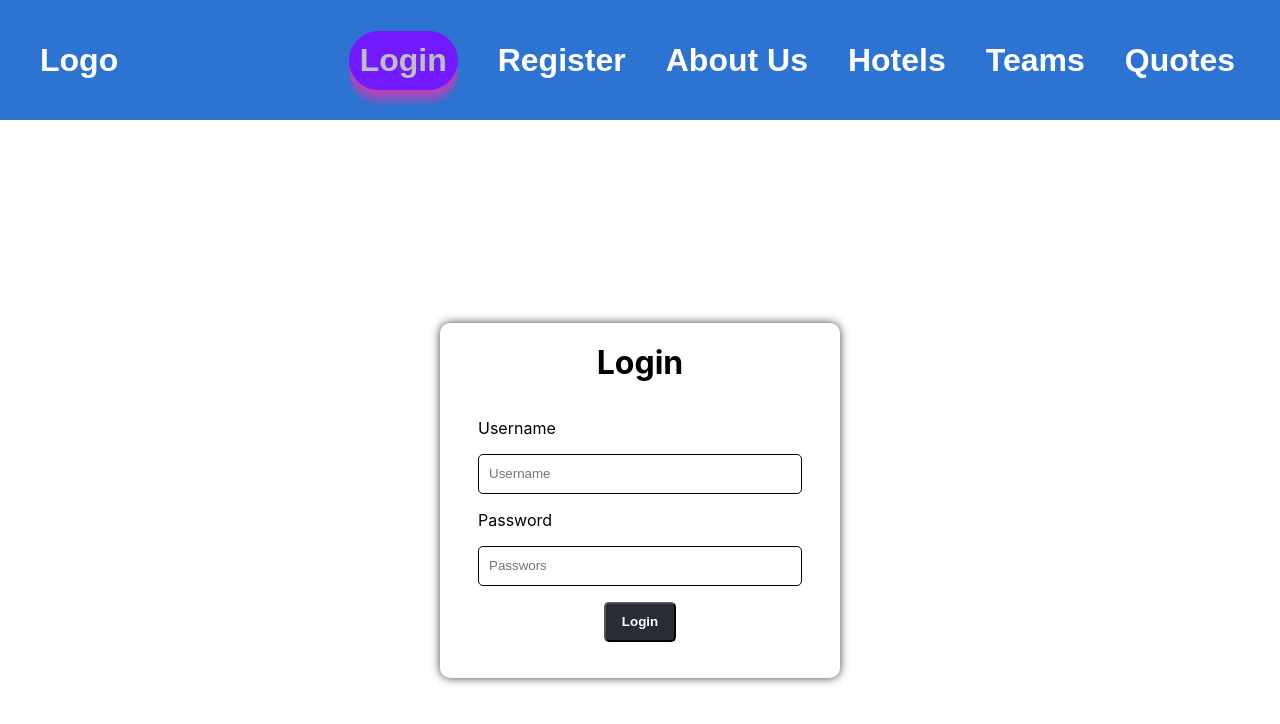
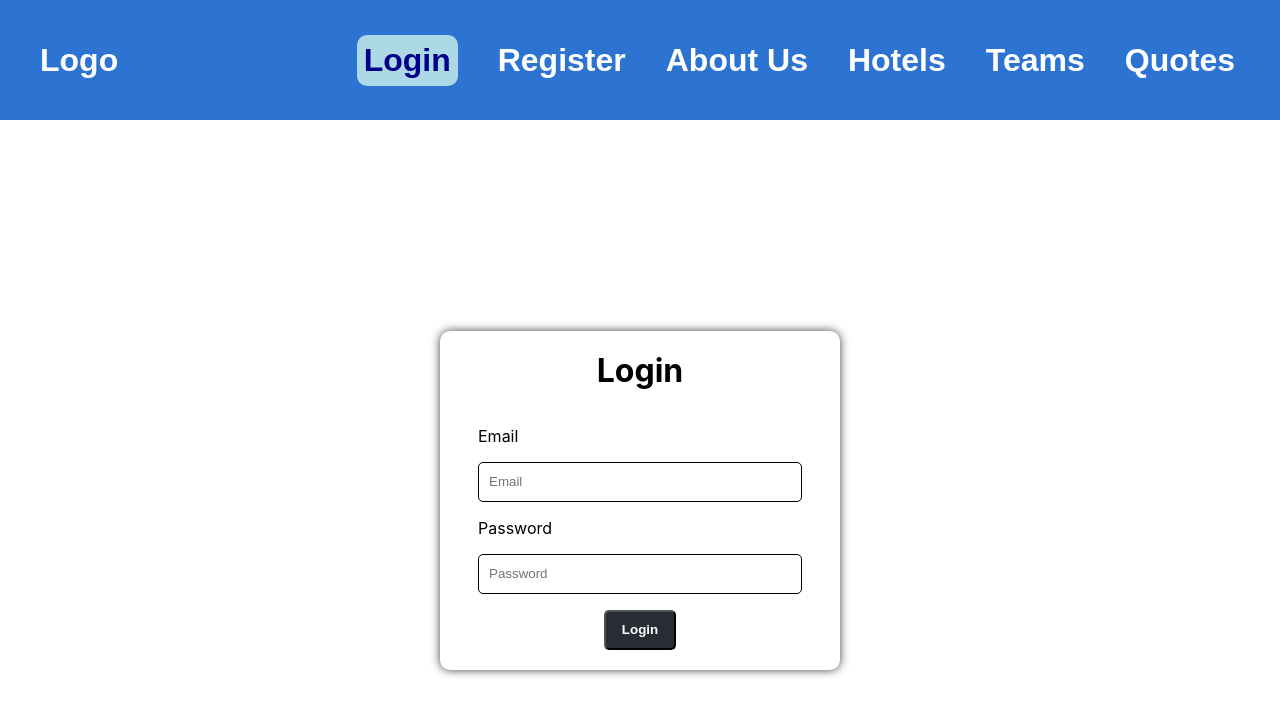
Before and after one commit to mehmedkucevic/first-react-app, a React (Create React App) app: page /login in a window 1280 px wide. Shown: the top 724 px of the page. Built offline with nearby package versions, Linux system fonts and the light colour scheme.

Commit message:
react exercise

```diff
--- a/src/App.js
+++ b/src/App.js
@@ -90,7 +90,7 @@ function App() {
               console.log("okrenuo se niz");
             }}
           >
-            Promeni raspored poruka
+            Promeni raspored poruka`
           </button>
           {arr.map((poruka) => (
             <p>{poruka}</p>
@@ -99,13 +99,13 @@ function App() {
       <Navbar />
       <Routes>
         <Route path="/" element={<Form />} />
+        <Route path="/login" element={<Login />} />
+        <Route path="/register" element={<Register />} />
         <Route path="/about-us" element={<AboutUs />} />
         <Route path="/hotels" element={<Hotels />} />
         <Route path="/teams" element={<Teams />} />
         <Route path="/quotes" element={<Quotes />} />
         <Route path="/hotels/:id" element={<Hotel />} />
-        <Route path="/login" element={ < Login/>} />
-        <Route path="/register" element={ < Register />} />
       </Routes>
     </>
   );
--- a/src/components/Cards/HotelCard/HotelCard.js
+++ b/src/components/Cards/HotelCard/HotelCard.js
@@ -43,21 +43,14 @@ export default function HotelCard(props) {
         <img src={props.imageURL} alt={"profile_img"} className="hotelimg" />
         <div>
           <p className="hotelname">{props.name}</p>
-          <div className="stars">
           <h3
             style={{
-              textAlign: "center",
-              alignSelf:"center",
-              alignItems:"center",
-              width:"130px",
               background:
                 rating < 7 ? "orange" : rating < 9 ? "yellow" : "green",
             }}
           >
-
             {stars(props.stars)}
           </h3>
-          </div>
           <p className="hoteldesc">{props.description}</p>
           <p>
             <span className="hotelrat"> {props.rating} </span>{" "}
--- a/src/components/Cards/TeamCard/TeamCard.css
+++ b/src/components/Cards/TeamCard/TeamCard.css
@@ -18,9 +18,9 @@
   flex-direction: row;
   justify-content: space-around;
 }
-.info {
+/* .info {
   width: 100%;
   text-align: center;
-  background-color: rgb(251, 251, 154);
+  background-color: rgb(0, 0, 0);
   margin-bottom: 20px;
-}
+} */
--- a/src/components/Navbar/Navbar.js
+++ b/src/components/Navbar/Navbar.js
@@ -4,20 +4,16 @@ import { NavLink } from "react-router-dom";
 
 function Navbar(props) {
   const acitveStyles = {
-    backgroundColor: "#7119ff",
-    padding: "11px",
-    borderRadius: "30px",
-    color: "#bebebe",
+    backgroundColor: "lightblue",
+    padding: "7px",
+    borderRadius: "10px",
+    color: "darkblue",
     textDecoration: "none",
     margin: "20px",
-    boxShadow:
-      "rgba(240, 46, 170, 0.4) 0px 5px, rgba(240, 46, 170, 0.3) 0px 10px, rgba(240, 46, 170, 0.2) 0px 15px",
-    scroll: "smooth",
-    transition: "transform 0.4s ease-in-out",
   };
   const styles = {
     textDecoration: "none",
-    color: "white",
+    color: "#fefefe",
     margin: "20px",
   };
   return (
--- a/src/pages/Login/Login.js
+++ b/src/pages/Login/Login.js
@@ -1,26 +1,48 @@
 import { useState } from "react";
 import "./Login.css";
+import axios from "axios";
 export function Login() {
-  async function Login() {
-    axios.post("");
+  async function loginUser(data) {
+    try {
+      const user = await axios.post(
+        "https://nit-backend.onrender.com/users/login",
+        data
+      );
+      const userInfo = await user.data;
+      console.log(userInfo);
+    } catch (err) {
+      console.log(err.response.data.err);
+    }
   }
-  function handleClick(e) {}
-  const [username, setUsername] = useState("");
+
+  function handleClick(e) {
+    e.preventDefault();
+    loginUser({
+      email,
+      password,
+    });
+  }
+  const [email, setEmail] = useState("");
+  const [password, setPassword] = useState("");
+  //   const [userInput, setUserInput] = useState({
+  //     email: "",
+  //     password:""
+  //   })
 
   return (
     <div className="cointener">
       <form>
         <h1>Login</h1>
-        <label className="label">Username</label>
+        <label className="label">Email</label>
         <input
           className="input"
-          type="text"
-          value={username}
+          type="email"
+          value={email}
           onChange={(e) => {
-            setUsername(e.target.value);
+            setEmail(e.target.value);
           }}
-          placeholder="Username"
-          name="username"
+          placeholder="Email"
+          name="email"
           required
         ></input>
         <label className="label">Password</label>
@@ -28,13 +50,16 @@ export function Login() {
           className="input"
           type="password "
           name="password "
-          placeholder="Passwors"
+          placeholder="Password"
+          value={password}
+          onChange={(e) => {
+            setPassword(e.target.value);
+          }}
           required
         ></input>
         <button id="login" onClick={handleClick}>
           Login
         </button>
-        <p style={{ fontSize: "2rem", color: "black" }}> {username}</p>
       </form>
     </div>
   );
```
Also changed, not shown: src/pages/Login/Login.css (+12 -11 lines), src/pages/Register/Register.css (+6 -6 lines), src/pages/Register/Register.js (+37 -11 lines).
